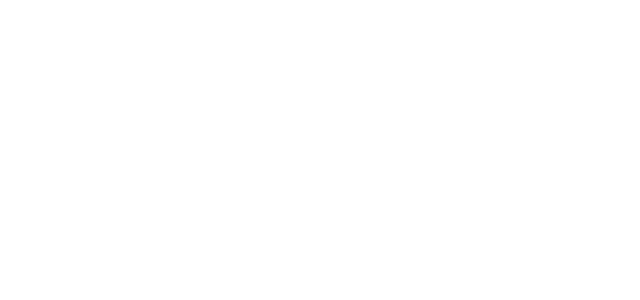
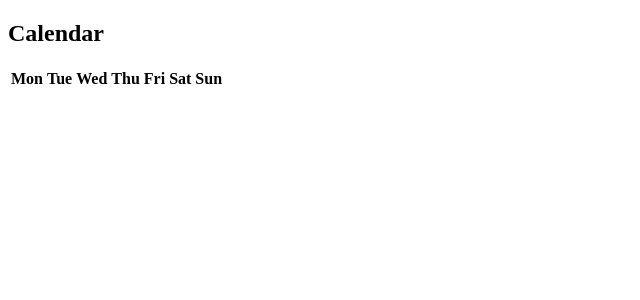
Before and after one commit to IevaSta/18-calendar, a React (Create React App) app: page / in a window 1280 px wide. Shown: the top 300 px of the page, without its empty margins (0-640 px from the left). Built offline with nearby package versions, Linux system fonts and the light colour scheme.

Commit message:
Project structure updated

```diff
--- a/src/App.jsx
+++ b/src/App.jsx
@@ -1,19 +1,44 @@
 import { useReducer } from 'react';
 import './App.scss';
+import Calendar from './Components/Calendar';
 import DataContext from './Components/DataContext';
-import dataReducer from './Reducer/dataReducer';
+import Header from './Components/Header';
+import Notes from './Components/Notes';
+import calendarReducer from './Reducer/calendarReducer';
 
 function App() {
 
-  const [data, dispachData] = useReducer(dataReducer, null);
+  const [data, dispachData] = useReducer(calendarReducer, null);
 
   return (
     <DataContext.Provider
       value={{
         data,
         dispachData
-      }}
-    >
+      }}>
+
+      <Header />
+
+      <main>
+        <Calendar />
+        <Notes />
+      </main>
+
+      {/*
+      Header: Kalendoriaus pavadinimas
+      Main:
+      -kalendorius
+        -metai menesis
+        -mygtukai menesiu keitimui
+        -kalendoriaus dienos
+      -notes
+        -savaites diena ir menesio diena
+        -notes sukurimas(form)
+        -notes list
+          -note
+          -mygtukai edit/delete
+*/}
+
     </DataContext.Provider>
   );
 }
--- /dev/null
+++ b/src/Components/Calendar.jsx
@@ -0,0 +1,25 @@
+import CalendarDays from "./CalendarDays";
+
+function Calendar() {
+    return (
+        <>
+            <h2>Calendar</h2>
+            <table>
+                <thead>
+                    <tr>
+                        <th>Mon</th>
+                        <th>Tue</th>
+                        <th>Wed</th>
+                        <th>Thu</th>
+                        <th>Fri</th>
+                        <th>Sat</th>
+                        <th>Sun</th>
+                    </tr>
+                </thead>
+                <CalendarDays />
+            </table>
+        </>
+    )
+}
+
+export default Calendar;
--- /dev/null
+++ b/src/Components/CalendarDays.jsx
@@ -0,0 +1,35 @@
+import { useState } from "react";
+
+function CalendarDays() {
+
+    const [weeksTr, setWeeksTr] = useState([{}]);
+
+    /*
+    [{
+        weekDay : 1-7,
+        day: 1-31
+    }]
+    */
+
+    const today = new Date();
+
+    const year = today.getFullYear();
+    const month = today.getMonth();
+
+    const daysInMonth = new Date(year, month + 1, 0).getDate();
+
+
+
+    /*
+    savaites dienu listas ==> [1..7]   tr
+    metodas menesio dienu listui 28-30-31    td
+    */
+
+    return (
+        <tbody>
+
+        </tbody>
+    )
+}
+
+export default CalendarDays;
--- /dev/null
+++ b/src/Components/Header.jsx
@@ -0,0 +1,5 @@
+function Header() {
+    return
+}
+
+export default Header;
--- /dev/null
+++ b/src/Components/Notes.jsx
@@ -0,0 +1,5 @@
+function Notes() {
+    return
+}
+
+export default Notes;
--- a/src/Reducer/dataReducer.js
+++ /dev/null
@@ -1,8 +0,0 @@
-function dataReducer(state, action) {
-
-    switch (action.type) {
-        default:
-    }
-}
-
-export default dataReducer;
```
Also changed, not shown: src/Actions/calendarActions.js (added), src/Actions/dataActions.js (deleted), src/ActionsTypes/calendarActionsTypes.js (added), src/ActionsTypes/dataActionsTypes.js (deleted).
